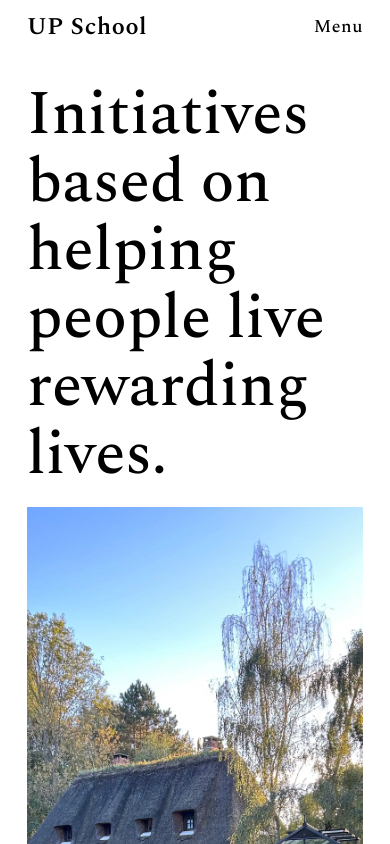
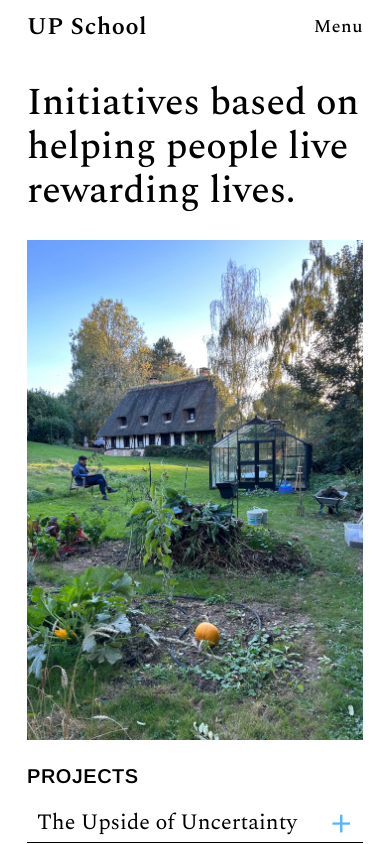
Before and after one commit to jordan-furr/upschool, a Nuxt app: page / in a window 390 px wide. Shown: the top 844 px of the page. Built offline with nearby package versions, Linux system fonts and the light colour scheme; a web font is replaced by a local one.

Commit message:
mobile ready

```diff
--- /dev/null
+++ b/components/mobile-menu-overlay.vue
@@ -0,0 +1,5 @@
+<template>
+    <div>
+        hi
+    </div>
+</template>
--- a/pages/affection-economy.vue
+++ b/pages/affection-economy.vue
@@ -1,12 +1,12 @@
 <template>
     <div class="affection-page">
-        <up-header :logoColor="'#fff'" :headerColor="'#BA3F2D'" :textColor="'#fff'" :navColor="'#BA3F2D'" />
+        <up-header :logoColor="'#4C2618'" :headerColor="'#F4AA6D'" :textColor="'#4C2618'" :navColor="'#F4AA6D'" />
         <div class="flex flex-row w-100 page-content home-row">
             <div class="w-618 flex flex-col ph4 borderbox big-half">
                 <div class="landing">
                     <p>Affection Economy</p>
                 </div>
-                <div class="w-382 img-half mobile">
+                <div class="img-half mobile">
                 </div>
                 <div class="about-text">
                     <p>Work and love and love and work. (The Win Win Economy)</p>
--- a/pages/earnest-project.vue
+++ b/pages/earnest-project.vue
@@ -5,6 +5,11 @@
             <div class="w-618 flex flex-col ph4 borderbox big-half">
                 <div class="landing">
                     <p>Earnest Project</p>
+                </div>
+                <div class="img-half mobile">
+                    <div class="w-50 flex margin-a align-center mobile-icon-cont">
+                        <img class="w-100" src="/assets/Earnest Patch.webp" alt="">
+                    </div>
                 </div>
                 <div class="about-text">
                     <p>Can earnestness change the world? Our exploration begins here.</p>
--- a/pages/hope-accelerator.vue
+++ b/pages/hope-accelerator.vue
@@ -1,18 +1,22 @@
 <template>
     <div class="hope-page">
-        <up-header :logoColor="'#fff'" :headerColor="'#07252b'" :textColor="'#fff'" :navColor="'#07252b'" />
+        <up-header :logoColor="'#fff'" :headerColor="'#051f33'" :textColor="'#fff'" :navColor="'#051f33'" />
         <div class="flex flex-row w-100 page-content home-row">
             <div class="w-618 flex flex-col ph4 borderbox big-half">
                 <div class="landing">
                     <p>Hope Accelerator</p>
                 </div>
-                <div class="w-382 img-half mobile">
+                <div class="img-half mobile">
                 </div>
-                <div class="about-text">
-                    <p>Accelerating hope in the world.</p>
-                    <p>Working from a place of affection (for what you do and who you are doing it with and for) where
-                        dignity, good will and care are reciprocated.</p>
+                <div class="flex flex-row">
+                    <div class="about-text">
+                        <p>Accelerating hope in the world.</p>
+                        <p>Insights based on Natures biodynamic regenerative systems
+                        </p>
+                        <p>A framework for solutions for the stripped ecosystems.</p>
+                    </div>
                 </div>
+
             </div>
             <div class="w-382 img-half desktop small-half">
                 <div class="page-height"></div>
--- a/pages/upside-of-uncertainty.vue
+++ b/pages/upside-of-uncertainty.vue
@@ -6,7 +6,10 @@
                 <div class="landing">
                     <p>The Upside of Uncertainty</p>
                 </div>
-                <div class="w-382 img-half mobile">
+                <div class="img-half mobile">
+                    <div class="w-35 flex margin-a align-center mobile-icon-cont">
+                        <img class="w-100" src="/assets/upsideofuncertaintycover.webp" alt="">
+                    </div>
                 </div>
                 <div class="about-text">
                     <p>Uncertainty ability is an essential skillset for our evolving world. Training for individuals and
--- a/style.css
+++ b/style.css
@@ -884,9 +884,25 @@ a:hover {
 }
 
 .img-half.mobile {
-    height: 900px !important;
+    height: 500px !important;
     width: auto;
     margin-bottom: 1.5rem;
+}
+
+.affection-page .img-half.mobile {
+    background-position: 50% 30% !important;
+}
+
+.hope-page .img-half.mobile {
+    background-position: 50% 30% !important;
+}
+
+.upside-page.img-half.mobile {
+    background-position: 50% 10%;
+}
+
+.mobile-icon-cont {
+    height: inherit;
 }
 
 .earnest-page .img-half {
@@ -1076,11 +1092,11 @@ a:hover {
 }
 
 .affection-page {
-    background-color: #F4AA6D;
+    background-color: #efdccd;
 }
 
 .affection-page .page-content .info-button:hover {
-    color: #BA3F2D !important;
+    color: #F4AA6D !important;
 }
 
 .affection-page .page-content p {
@@ -1233,12 +1249,12 @@ a:hover {
         display: none;
     }
     .landing p {
-        font-size: 62px;
-        line-height: 68px;
+        font-size: 78px;
+        line-height: 84px;
     }
     .home-page .landing p {
-        font-size: 62px;
-        line-height: 68px;
+        font-size: 74px;
+        line-height: 80px;
     }
     .mobile-hide {
         display: none;
@@ -1259,8 +1275,8 @@ a:hover {
         display: none;
     }
     .landing {
-        margin-top: 1.5rem;
-        margin-bottom: 1rem !important;
+        margin-top: 2rem;
+        margin-bottom: 1.5rem !important;
     }
     .nav-text {
         font-size: 20px;
@@ -1279,3 +1295,63 @@ a:hover {
         display: none;
     }
 }
+
+@media (max-width: 701px) {
+    .home-page .landing p {
+        font-size: 64px;
+        line-height: 70px;
+    }
+}
+
+@media (max-width: 620px) {
+    .home-page .landing p {
+        font-size: 56px;
+        line-height: 62px;
+    }
+}
+
+@media (max-width: 580px) {
+    .landing p {
+        font-size: 68px;
+        line-height: 74px;
+    }
+    .home-page .landing p {
+        font-size: 50px;
+        line-height: 56px;
+    }
+}
+
+@media (max-width: 500px) {
+    .landing p {
+        font-size: 56px;
+        line-height: 62px;
+    }
+    .home-page .landing p {
+        font-size: 42px;
+        line-height: 48px;
+    }
+}
+
+@media (max-width: 440px) {
+    .home-page .landing p {
+        font-size: 38px;
+        line-height: 44px;
+    }
+    .landing {
+        margin-top: 1.5rem;
+    }
+}
+
+@media (max-width: 420px) {
+    .landing p {
+        font-size: 50px;
+        line-height: 56px;
+    }
+}
+
+@media (max-width: 380px) {
+    .landing p {
+        font-size: 44px;
+        line-height: 48px;
+    }
+}
```
